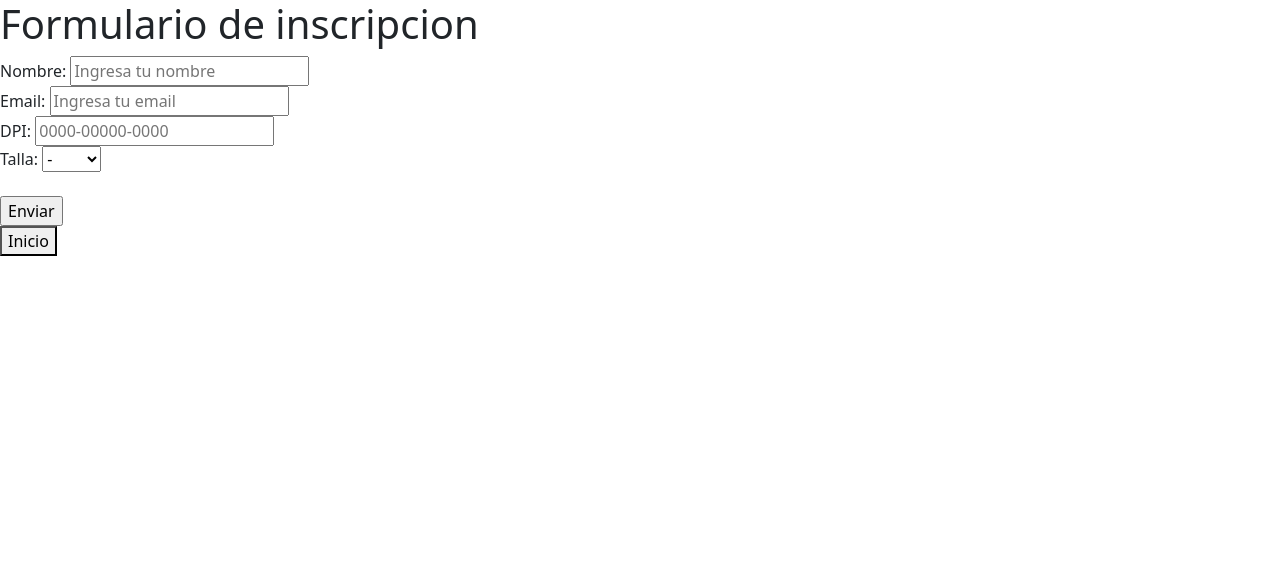
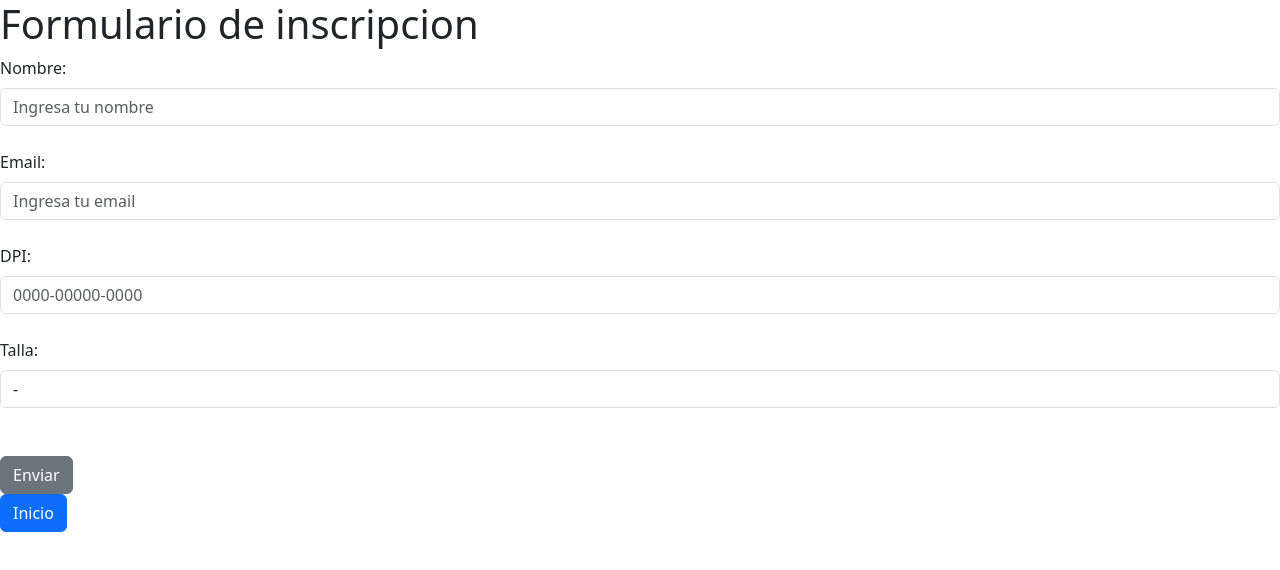
Before and after one commit to bulux-dev/Proyecto-ingenieria-software, a plain HTML site: page form-ext.html in a window 1280 px wide. Drawn offline with nearby package versions, Linux system fonts and the light colour scheme.

Commit message:
termine css

```diff
--- a/form-ext.html
+++ b/form-ext.html
@@ -11,17 +11,17 @@
     <body>
         <h1>Formulario de inscripcion</h1>
         <form action =/action_page.php" method = "post">
-        <label for ="nombre">Nombre: </label>
-        <input type = "text" id = "nombre" name = "nombre" placeholder="Ingresa tu nombre">
+        <label class="form-label" for ="nombre">Nombre: </label>
+        <input class="form-control" type = "text" id = "nombre" name = "nombre" placeholder="Ingresa tu nombre">
         <br>
-        <label for ="email">Email: </label>
-        <input type = "email" id = "email" name = "email" placeholder="Ingresa tu email">
+        <label class="form-label" for ="email">Email: </label>
+        <input class="form-control" type = "email" id = "email" name = "email" placeholder="Ingresa tu email">
         <br>
-        <label for ="dpi_usuario">DPI: </label>
-        <input type = "number" id = "dpi_usuario" name = "dpi_usuario" placeholder="0000-00000-0000">
+        <label class="form-label" for ="dpi_usuario">DPI: </label>
+        <input class="form-control" type = "number" id = "dpi_usuario" name = "dpi_usuario" placeholder="0000-00000-0000">
         <br>
-        <label for = "talla_playera">Talla: </label>
-        <select name = "menu_talla" id = "dropdown_talla">
+        <label class="form-label" for = "talla_playera">Talla: </label>
+        <select class="form-control" name = "menu_talla" id = "dropdown_talla">
             <option value="testing">-</option>
             <option value="12">12</option>
             <option value="14">14</option>
@@ -33,8 +33,8 @@
             <option value="XXXL">XXXL</option>
         </select>
         <br><br>
-        <input type ="submit" value ="Enviar">
+        <input class="btn btn-secondary" type ="submit" value ="Enviar">
         </form>
-        <button onclick = "window.location.href = 'inicio.html'">Inicio</button>
+        <button class="btn btn-primary" onclick = "window.location.href = 'inicio.html'">Inicio</button>
     </body>
 </html>
```
Also changed, not shown: Formulario.html (+2 -2 lines), confir_inscripcion.html (+2 -2 lines), interno-externo.html (+2 -2 lines), js/focus-blur.js (added).
